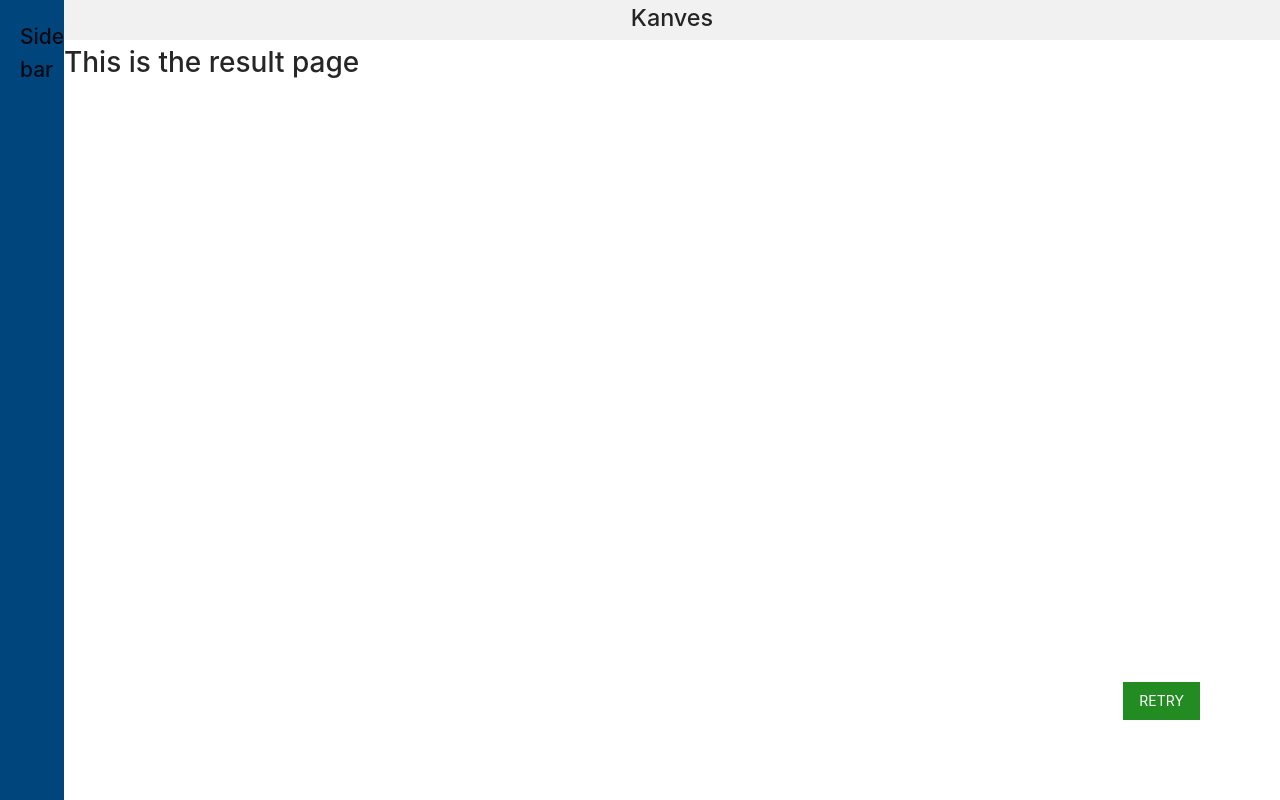
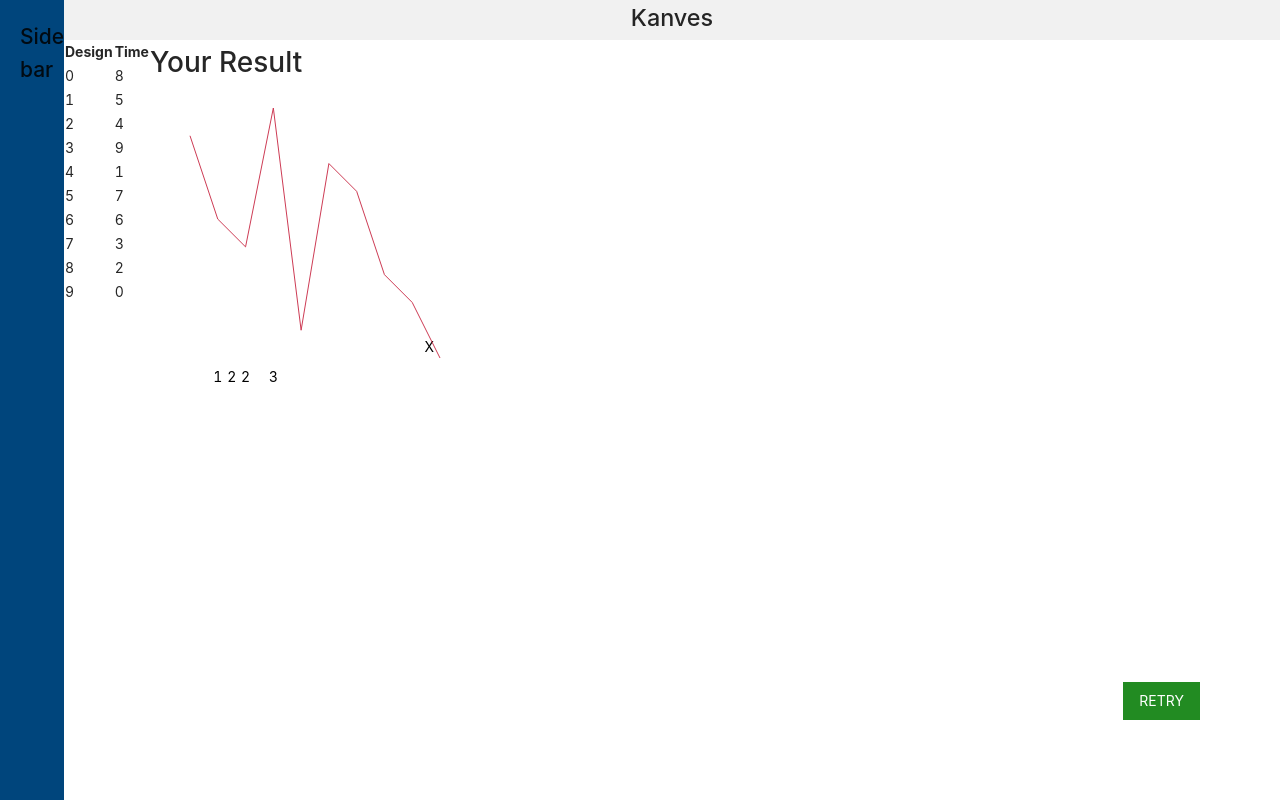
Before and after one commit to yil409/705-project, a React (Create React App) app in the folder frontend/: page /result in a window 1280 px wide. Built offline with nearby package versions, Linux system fonts and the light colour scheme.

Commit message:
add result page draft

```diff
--- a/frontend/src/Componet/ResultPage.js
+++ b/frontend/src/Componet/ResultPage.js
@@ -1,17 +1,62 @@
 import React, { useState } from 'react';
 import { Link } from "react-router-dom";
-import '.././App.css';
+import '.././Css/Design.css';
+import {XYPlot,XAxis,YAxis,VerticalGridLines,HorizontalGridLines,LineSeries} from 'react-vis';
 
 
 export default function ResultPage() {
+    const data = [
+        {x: 0, y: 8},
+        {x: 1, y: 5},
+        {x: 2, y: 4},
+        {x: 3, y: 9},
+        {x: 4, y: 1},
+        {x: 5, y: 7},
+        {x: 6, y: 6},
+        {x: 7, y: 3},
+        {x: 8, y: 2},
+        {x: 9, y: 0}
+      ];
     return (
         <>
+            <div class="resultPageContainer">
+                <div className="table">
+                    <table>
+                        <tr>
+                            <th>Design</th>
+                            <th>Time</th>
+                        </tr>
+                        {data.map((val, key) => {
+                        return (
+                            <tr key={key}>
+                                <td>{val.x}</td>
+                                <td>{val.y}</td>
+                            </tr>
+                        )
+                        })}
+                    </table>
+                </div>
 
-            <h1> This is the result page </h1>
-
-            <div className="nextpageButton"><Link to="/" style={{color: "white"}}>RETRY</Link></div>
-
-
+                <div className="graph">
+                <h1>Your Result</h1>
+                <XYPlot width={300} height={300}>
+                    <VerticalGridLines />
+                    <HorizontalGridLines />
+                    <XAxis
+                    hideLine
+                    title="X"
+                    labelFormat={v => `Value is ${v}`}
+                    labelValues={[2]}
+                    tickValues={[1, 1.5, 2, 3]}
+                    />
+                    <YAxis hideTicks />
+                    <LineSeries data={data} color="#cd3b54" style={{ fill: 'none' }}/>
+                </XYPlot>
+                </div>
+            </div>
+            <div className="nextpageButton">
+                <Link to="/start" style={{color: "white"}}>RETRY</Link>
+            </div>
         </>
     )
 }
--- a/frontend/src/Css/Design.css
+++ b/frontend/src/Css/Design.css
@@ -25,3 +25,7 @@
     height: 15vh;
     border: 1px dashed rgb(184, 183, 183);
 }
+.resultPageContainer {
+    display: flex;
+    flex-direction: row;
+}
```
